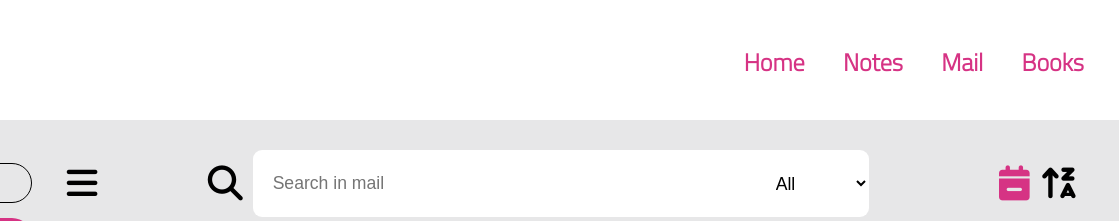
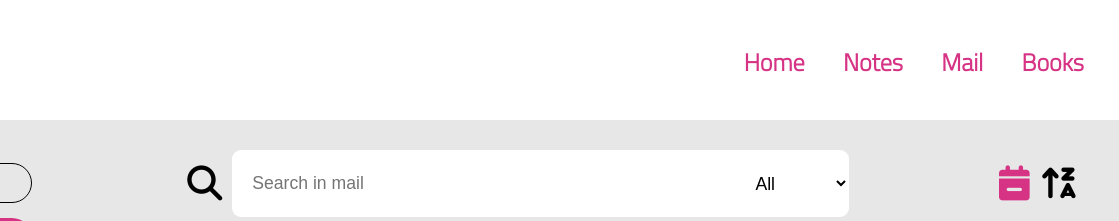
Before and after one commit to hikesapir/appSus, a plain HTML site: page index.html in a window 1280 px wide. Both pictures are taken after a click on the link "Mail". Shown: the top 221 px of the page, 161-1280 px from the left. Drawn offline with Linux system fonts and the light colour scheme.

Commit message:
fixed counter added titles sort by from (name)

```diff
--- a/css/apps/mail/cmp/search-bar.css
+++ b/css/apps/mail/cmp/search-bar.css
@@ -30,6 +30,7 @@
 .search-bar i{
     font-size: 2.1875rem;
     margin-right: 10px;
+    cursor: pointer;
 }
 
 .search-bar .pink{
@@ -37,6 +38,8 @@
 
 }
 
+
+
 .search-bar .fa-solid.fa-bars{
-    /* margin-left: 20px ; */
+    display: none;
 }
--- a/css/apps/mail/mail-mq.css
+++ b/css/apps/mail/mail-mq.css
@@ -27,6 +27,8 @@
         margin-right: 30px;
         padding: 14.3px;
     }
+
+
 }
 
 
@@ -61,6 +63,9 @@
         display: none;
     }
 
+    .search-bar .fa-solid.fa-bars{
+        display: block;
+    }
     /* send mail */
 
     .send-mail{
--- a/js/apps/mail/cmps/mail-list.cmp.js
+++ b/js/apps/mail/cmps/mail-list.cmp.js
@@ -118,8 +118,8 @@ export default {
             })
             if (this.sortBy === 'date') {
                 mails.sort((a, b) => (a.sentAt - b.sentAt) * this.mult)
-            } else if (this.sortBy === 'subject') {
-                mails.sort((a, b) => (a.subject.toUpperCase() > b.subject.toUpperCase() ? 1 : -1) * this.mult)
+            } else if (this.sortBy === 'from') {
+                mails.sort((a, b) => (a.from.toUpperCase() > b.from.toUpperCase() ? 1 : -1) * this.mult)
             }
             return mails
         }
--- a/js/apps/mail/cmps/mail-preview.cmp.js
+++ b/js/apps/mail/cmps/mail-preview.cmp.js
@@ -8,18 +8,17 @@ export default {
     template: `
         <!-- <section class="mail-preview"> -->
             <tr  @mouseover="mouseOver"  @mouseleave="mouseLeve" :class="[openedMail, checked]">
-                <td  class="checkbox-col checkbox"> <input @change="check" v-model="mail.isChecked" type="checkbox"></td>
-                <td v-if="!mail.isStarred" class="star-col star"><i @click="starred" class="fa-regular fa-star"></i></td>
+                <td  class="checkbox-col checkbox"> <input @change="check" v-model="mail.isChecked" type="checkbox" title="Select"></td>
+                <td v-if="!mail.isStarred" title="Not starred" @click="starred" class="star-col star"><i  class="fa-regular fa-star"></i></td>
                 <td v-if="mail.isStarred" class="star-col star"><i @click="starred" class="fa-solid fa-star"></i></td>
                 <td @click="select" class="from-col"> {{mail.from}} </td>
                 <td @click="select" class="subject-col"> {{mail.subject}} </td>
                 <td @click="select" class="body-col"> <long-text :txt="mail.body"/></td>
-                <!-- <td @click="select" class="body-col"> {{mail.body}}</td> -->
                 <td  v-if="!isHover" class="time-col"> {{sentAt}}</td>
                 <td class="time-col actions" v-if="isHover">
-                    <i @click="removeMail" class="fa-solid fa-trash-can"></i>
-                    <i v-if="!mail.isRead" @click="setRead" class="fa-solid fa-envelope"></i>
-                    <i v-if="mail.isRead" @click="setRead" class="fa-solid fa-envelope-open"></i>
+                    <i @click="removeMail" class="fa-solid fa-trash-can" title="Remove"></i>
+                    <i v-if="!mail.isRead" @click="setRead" class="fa-solid fa-envelope" title="Mark as unread"></i>
+                    <i v-if="mail.isRead" @click="setRead" class="fa-solid fa-envelope-open" title="Mark as read"></i>
                 </td>
             </tr>
         <!-- </section> -->
--- a/js/apps/mail/cmps/nav-bar.cmp.js
+++ b/js/apps/mail/cmps/nav-bar.cmp.js
@@ -7,11 +7,11 @@ export default {
         <section class="nav-bar" :class="open">
             <ul>
                 <li class="compose" @click="selected('compose')"> <i class="fa-solid fa-plus"></i>Compose</li>
-                <li :class="{ active: select === 'inbox'}" @click="selected('inbox')"><i class="fa-solid fa-inbox"></i> Inbox ({{unread}})</li>
-                <li :class="{ active: select === 'starred'}" @click="selected('starred')" ><i class="fa-solid fa-star"></i> Starred</li>
-                <li :class="{ active: select === 'sent'}" @click="selected('sent')"><i class="fa-solid fa-paper-plane"></i> Sent</li>
-                <li :class="{ active: select === 'drafts'}" @click="selected('drafts')"><i class="fa-solid fa-file"></i> Drafts</li>
-                <li :class="{ active: select === 'trash'}" @click="selected('trash')"><i class="fa-solid fa-trash-can"></i> Trash</li>
+                <li :class="{ active: select === 'inbox'}" @click="selected('inbox')" title="Inbox" ><i class="fa-solid fa-inbox"></i> Inbox ({{unread}})</li>
+                <li :class="{ active: select === 'starred'}" @click="selected('starred')" title="Starred" ><i class="fa-solid fa-star"></i> Starred</li>
+                <li :class="{ active: select === 'sent'}" @click="selected('sent')" title="Sent" ><i class="fa-solid fa-paper-plane"></i> Sent</li>
+                <li :class="{ active: select === 'drafts'}" @click="selected('drafts')" title="Drafts" ><i class="fa-solid fa-file"></i> Drafts</li>
+                <li :class="{ active: select === 'trash'}" @click="selected('trash')" title="Trash" ><i class="fa-solid fa-trash-can"></i> Trash</li>
             </ul>
         </section>
     `,
--- a/js/apps/mail/cmps/search-bar.cmp.js
+++ b/js/apps/mail/cmps/search-bar.cmp.js
@@ -9,19 +9,19 @@ export default {
           <p @click="openNavBar" ><i class="fa-solid fa-bars"></i></p>
           </div>
           <div class="flex" >
-                <p><label for="search"><i class="fa-solid fa-magnifying-glass"></i></label></p>
+                <p><label for="search" title="Search"  ><i class="fa-solid fa-magnifying-glass"></i></label></p>
                 <input class="search" type="search" id="search" v-model="inputSearch" @input="filter" placeholder="Search in mail">
-                <select class="select" @change="filter" v-model="filterBy" >
+                <select class="select" @change="filter" v-model="filterBy" title="Filter" >
                     <option value="all">All</option>
                     <option value="read">Read</option>
                     <option value="unread">Unread</option>
                 </select>
             </div>
             <div class="flex">
-                <p> <i v-if="isDate" :class="{ pink: clicked === 'date'}"  @click="sort('date',-1), isDate=!isDate " class="fa-solid fa-calendar-minus"></i>   </p>
-                <p> <i v-if="!isDate" :class="{ pink: clicked === 'date'}" @click="sort('date',1), isDate=!isDate " class="fa-solid fa-calendar-plus"></i>   </p>
-                <p><i v-if="!isAZ" :class="{ pink: clicked === 'subject'}" @click="sort('subject',-1), isAZ=!isAZ" class="fa-solid fa-arrow-down-a-z"></i></p>
-                <p> <i v-if="isAZ" :class="{ pink: clicked === 'subject'}" @click="sort('subject',1), isAZ=!isAZ" class="fa-solid fa-arrow-up-z-a"></i></p>
+                <p title="Newer first"> <i v-if="isDate" :class="{ pink: clicked === 'date'}"  @click="sort('date',-1), isDate=!isDate " class="fa-solid fa-calendar-minus"></i>   </p>
+                <p title="Older first"> <i v-if="!isDate" :class="{ pink: clicked === 'date'}" @click="sort('date',1), isDate=!isDate " class="fa-solid fa-calendar-plus"></i>   </p>
+                <p title="Z-A"><i v-if="!isAZ" :class="{ pink: clicked === 'from'}" @click="sort('from',-1), isAZ=!isAZ" class="fa-solid fa-arrow-down-a-z"></i></p>
+                <p title="A-Z"> <i v-if="isAZ" :class="{ pink: clicked === 'from'}" @click="sort('from',1), isAZ=!isAZ" class="fa-solid fa-arrow-up-z-a"></i></p>
             </div>
 
         </section>
--- a/js/apps/mail/cmps/send-mail.cmp.js
+++ b/js/apps/mail/cmps/send-mail.cmp.js
@@ -17,7 +17,7 @@ export default {
                     </textarea>
                 <div class="send-btn-container">
                     <button class="send" @click="send">send</button>
-                    <button class="trash" @click="removeMail"><i class="fa-solid fa-trash-can"></i></button>
+                    <button class="trash" @click="removeMail" title="Trash" ><i class="fa-solid fa-trash-can"></i></button>
                 </div>
             </div>
 
--- a/js/apps/mail/views/mail-app.cmp.js
+++ b/js/apps/mail/views/mail-app.cmp.js
@@ -46,7 +46,7 @@ export default {
                     this.mails = mails
                     var count = 0
                     this.mails.forEach(mail => {
-                        if (!mail.isRead) count++
+                        if (mail.isInbox && !mail.isRead) count++
                     })
                     this.unread = count;
                 });
```
